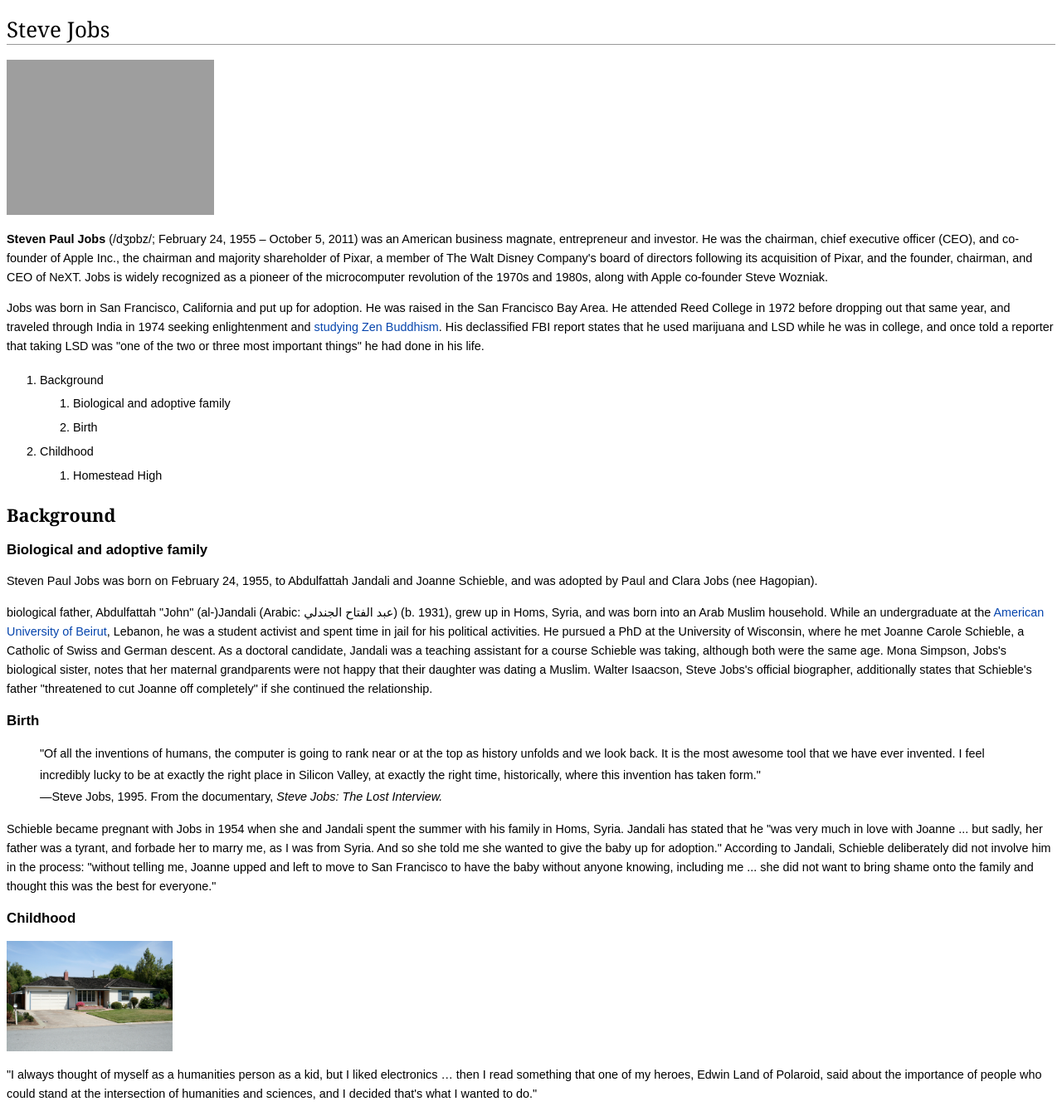
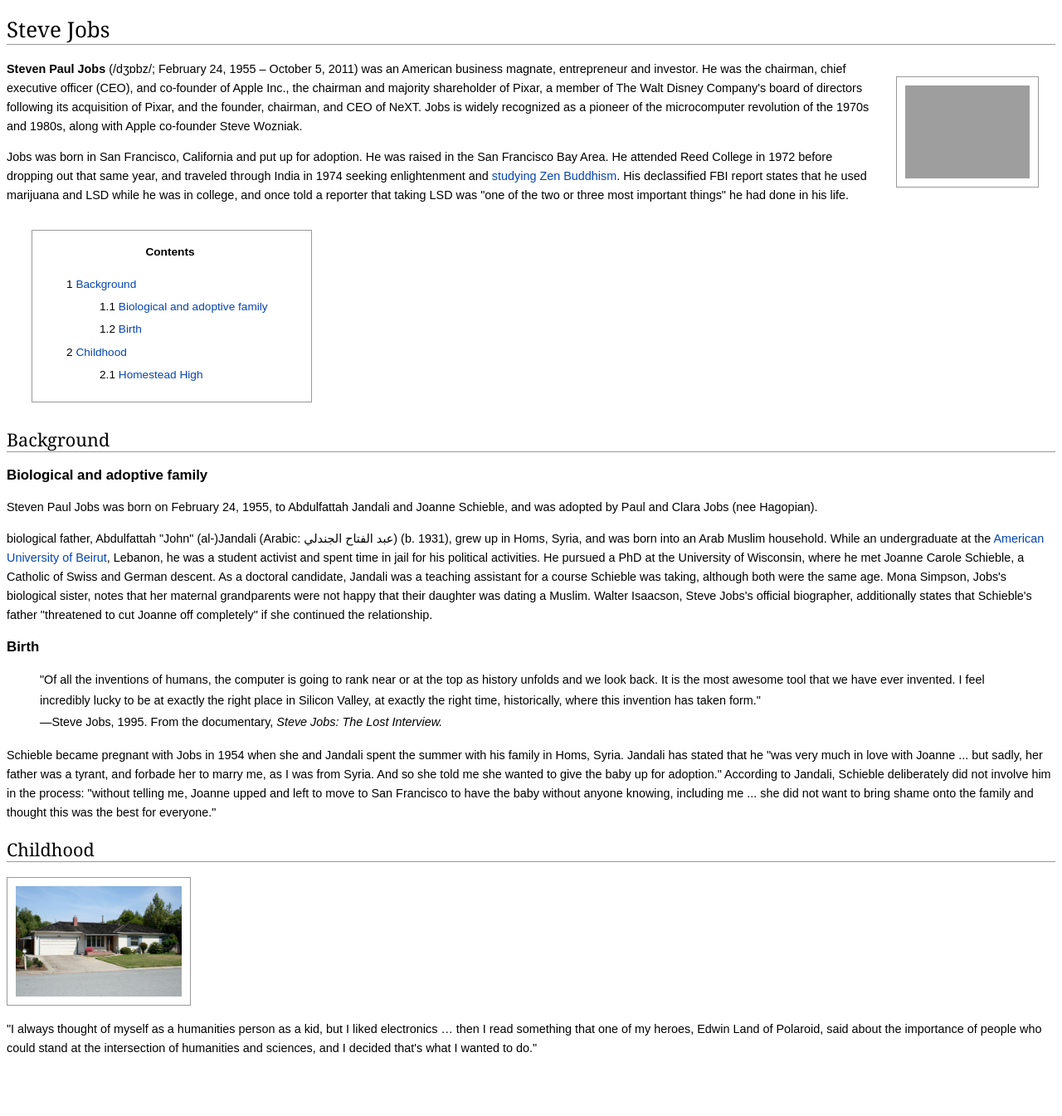
Before and after one commit to AndDMarkham/bootcamp-excercises, a PHP site: page /steve-jobs/index.html in a window 1280 px wide. Shown: the whole page at 83% size. After the commit the page ends 1270 px from the top, so only its background shows below. Run offline with PHP 8.4, Linux system fonts and the light colour scheme; grey boxes are pictures that could not be loaded.

Commit message:
additions to jobs

```diff
--- a/day02-cmd-html-css/html-basics/steve-jobs/index.html
+++ b/day02-cmd-html-css/html-basics/steve-jobs/index.html
@@ -10,36 +10,47 @@
 <body>
 <h1 class="first-heading">Steve Jobs</h1>
 
-<img src="https://upload.wikimedia.org/wikipedia/commons/f/f5/Steve_Jobs_Headshot_2010-CROP2.jpg" alt="Steve Jobs" width=250/>
+<img class="profile" src="https://upload.wikimedia.org/wikipedia/commons/f/f5/Steve_Jobs_Headshot_2010-CROP2.jpg" alt="Steve Jobs" width=150/>
 
 <p><strong>Steven Paul Jobs</strong> (/dʒɒbz/; February 24, 1955 – October 5, 2011) was an American business magnate, entrepreneur and investor. He was the chairman, chief executive officer (CEO), and co-founder of Apple Inc., the chairman and majority shareholder of Pixar, a member of The Walt Disney Company's board of directors following its acquisition of Pixar, and the founder, chairman, and CEO of NeXT. Jobs is widely recognized as a pioneer of the microcomputer revolution of the 1970s and 1980s, along with Apple co-founder Steve Wozniak.</p>
 
 <p>Jobs was born in San Francisco, California and put up for adoption. He was raised in the San Francisco Bay Area. He attended Reed College in 1972 before dropping out that same year, and traveled through India in 1974 seeking enlightenment and <a href="https://en.wikipedia.org/wiki/Buddhism_in_the_West#Emerging_mainstream_western_Buddhism" target="_blank">studying Zen Buddhism</a>. His declassified FBI report states that he used marijuana and LSD while he was in college, and once told a reporter that taking LSD was "one of the two or three most important things" he had done in his life.<p/>
 
 <nav>
+    <p class="label">Contents</p>
     <ol>
-        <li>Background</li>
+        <li>
+            <a href="#background">Background</a>
+        </li>
             <ol>
-                <li>Biological and adoptive family</li>
-                <li>Birth</li>
+                <li>
+                    <a href="#family">Biological and adoptive family</a>
+                </li>
+                <li>
+                    <a href="#birth">Birth</a>
+                </li>
             </ol>
-        <li>Childhood</li>
+        <li>
+            <a href="#childhood">Childhood</a>
+        </li>
             <ol>
-                <li>Homestead High</li>
+                <li>
+                    <a href="#">Homestead High</a>
+                </li>
             </ol>
     </ol>
 </nav>
 
 
-<h2>Background</h2>
+<h2 id="background">Background</h2>
 
-<h3>Biological and adoptive family</h3>
+<h3 id="family">Biological and adoptive family</h3>
 
 <p>Steven Paul Jobs was born on February 24, 1955, to Abdulfattah Jandali and Joanne Schieble, and was adopted by Paul and Clara Jobs (nee Hagopian).</p>
 
 <p> biological father, Abdulfattah "John" (al-)Jandali (Arabic: عبد الفتاح الجندلي) (b. 1931), grew up in Homs, Syria, and was born into an Arab Muslim household. While an undergraduate at the <a href="https://en.wikipedia.org/wiki/American_University_of_Beirut" target="_blank">American University of Beirut</a>, Lebanon, he was a student activist and spent time in jail for his political activities. He pursued a PhD at the University of Wisconsin, where he met Joanne Carole Schieble, a Catholic of Swiss and German descent. As a doctoral candidate, Jandali was a teaching assistant for a course Schieble was taking, although both were the same age. Mona Simpson, Jobs's biological sister, notes that her maternal grandparents were not happy that their daughter was dating a Muslim. Walter Isaacson, Steve Jobs's official biographer, additionally states that Schieble's father "threatened to cut Joanne off completely" if she continued the relationship.</p>
 
-<h3>Birth</h3>
+<h3 id="birth">Birth</h3>
 
 </p>
     <blockquote>
@@ -51,9 +62,9 @@
 
 <p>Schieble became pregnant with Jobs in 1954 when she and Jandali spent the summer with his family in Homs, Syria. Jandali has stated that he "was very much in love with Joanne ... but sadly, her father was a tyrant, and forbade her to marry me, as I was from Syria. And so she told me she wanted to give the baby up for adoption." According to Jandali, Schieble deliberately did not involve him in the process: "without telling me, Joanne upped and left to move to San Francisco to have the baby without anyone knowing, including me ... she did not want to bring shame onto the family and thought this was the best for everyone."</p>
 
-<h3>Childhood</h3>
+<h2 id="childhood">Childhood</h2>
 
-<img src="./img/Apple_Garage.jpg"/ alt="Jobs' Childhood Home" width=200/>
+<img class="photo" src="./img/Apple_Garage.jpg"/ alt="Jobs' Childhood Home" width=200/>
 
 <p>"I always thought of myself as a humanities person as a kid, but I liked electronics … then I read something that one of my heroes, Edwin Land of Polaroid, said about the importance of people who could stand at the intersection of humanities and sciences, and I decided that's what I wanted to do."</p>
 
--- a/day02-cmd-html-css/html-basics/steve-jobs/jobs.css
+++ b/day02-cmd-html-css/html-basics/steve-jobs/jobs.css
@@ -5,11 +5,12 @@ html {
 h1,
 h2 {
     font-family: 'Linux Libertine', Georgia, 'Times New Roman', Times, serif;
+    font-weight: 300;
+    border-bottom: 1px solid #999999;
 }
 h1 {
     font-weight: normal;
     font-size: 1.8em;
-    border-bottom: 1px solid #999999
 }
 a {
     text-decoration: none;
@@ -29,8 +30,35 @@ blockquote {
     font-size: 1em;
 }
 nav {
+    width: 330px;
+    height: 200px;
     text-align: left;
     line-height: 2em;
-    font-size: 1em;
+    font-size: 0.95em;
     font-weight: 450;
+    padding: 1px 5px 5px 1px;
+    margin: 30px;
+    border: 1.2px solid #999999;
 }
+img.profile {
+    padding: 10px;
+    border: 1px solid #999999;
+    float: right;
+    margin: 20px
+}
+img.photo {
+    padding: 10px;
+    border: 1px solid #999999;
+}
+ol {
+    counter-reset: section;
+    list-style-type: none;
+}
+li::before {
+    counter-increment: section;
+    content: counters(section, ".") " ";
+}
+p.label {
+    font-weight: 600;
+    text-align: center;
+}
```
